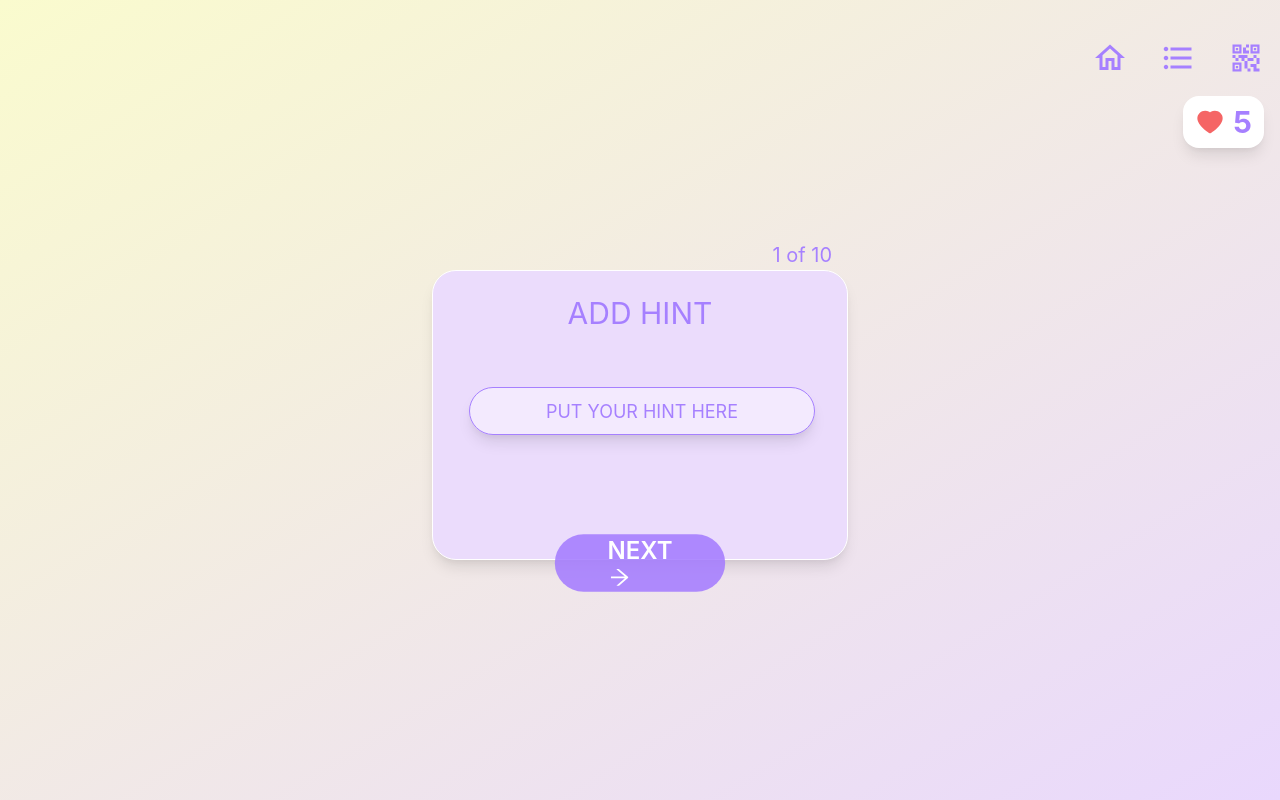
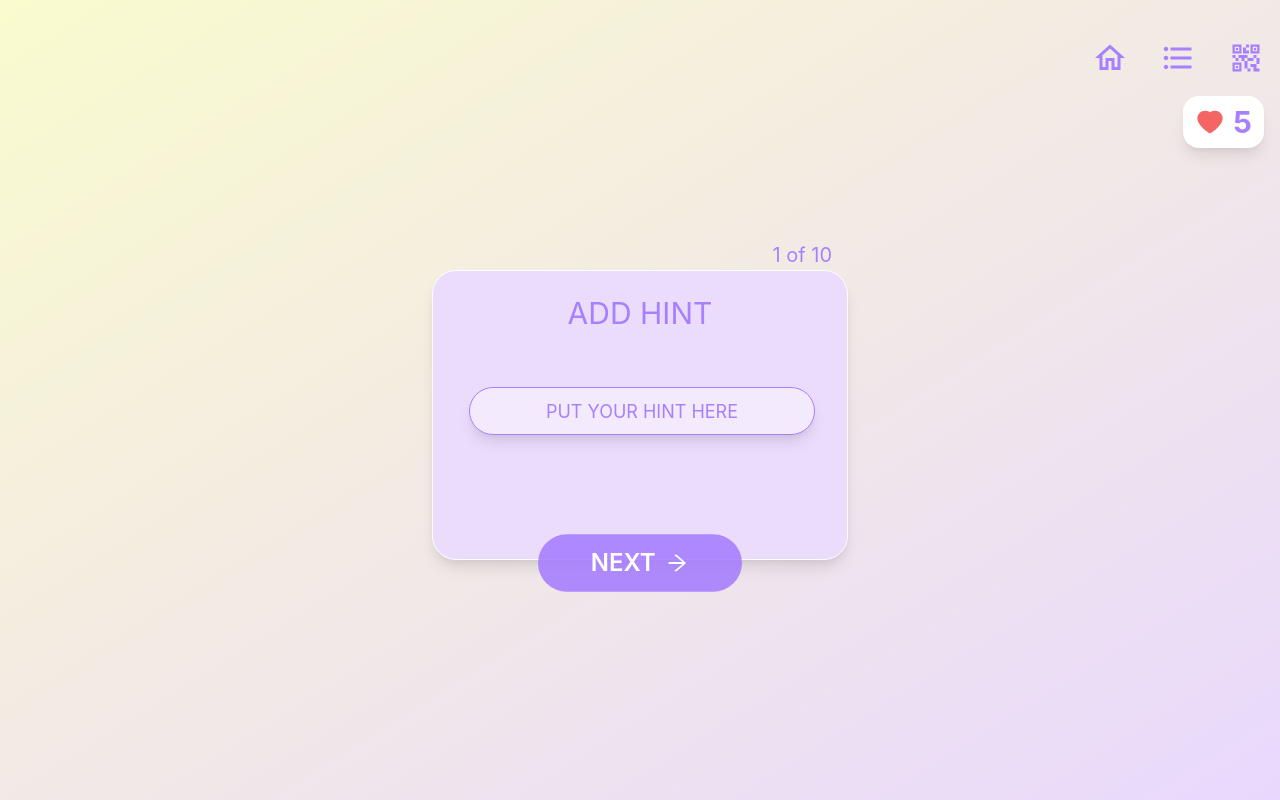
Before and after one commit to ThisTine/detectiveXXIII-frontend, a React (Vite) app: page /setup in a window 1280 px wide. Built offline with nearby package versions, Linux system fonts and the light colour scheme; no server answers.

Commit message:
setup outline

```diff
--- a/src/pages/Setup.tsx
+++ b/src/pages/Setup.tsx
@@ -4,6 +4,7 @@ import {
   Center,
   FormControl,
   FormErrorMessage,
+  HStack,
   Input,
   Text,
   useToast,
@@ -28,6 +29,7 @@ const Setup = () => {
       <Text color="#A680FF" fontSize="xl" alignSelf="flex-end" mr={4}>
         1 of 10
       </Text>
+
       <BoxContainer
         Button={
           <PrimaryButton
@@ -42,7 +44,10 @@ const Setup = () => {
               })
             }
           >
-            NEXT <AiOutlineArrowRight />
+            <HStack>
+              <Text>NEXT </Text>
+              <AiOutlineArrowRight />
+            </HStack>
           </PrimaryButton>
         }
       >
```
